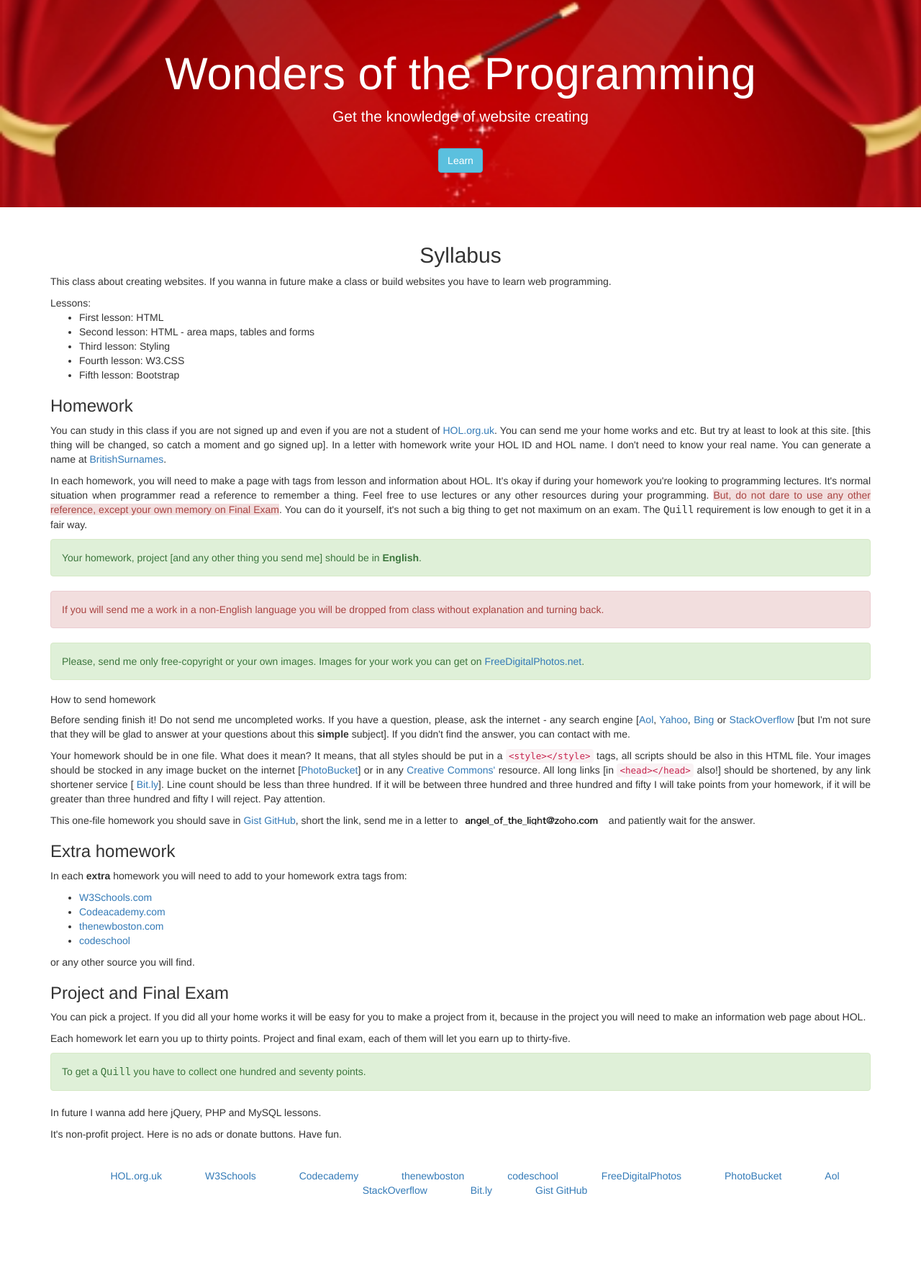
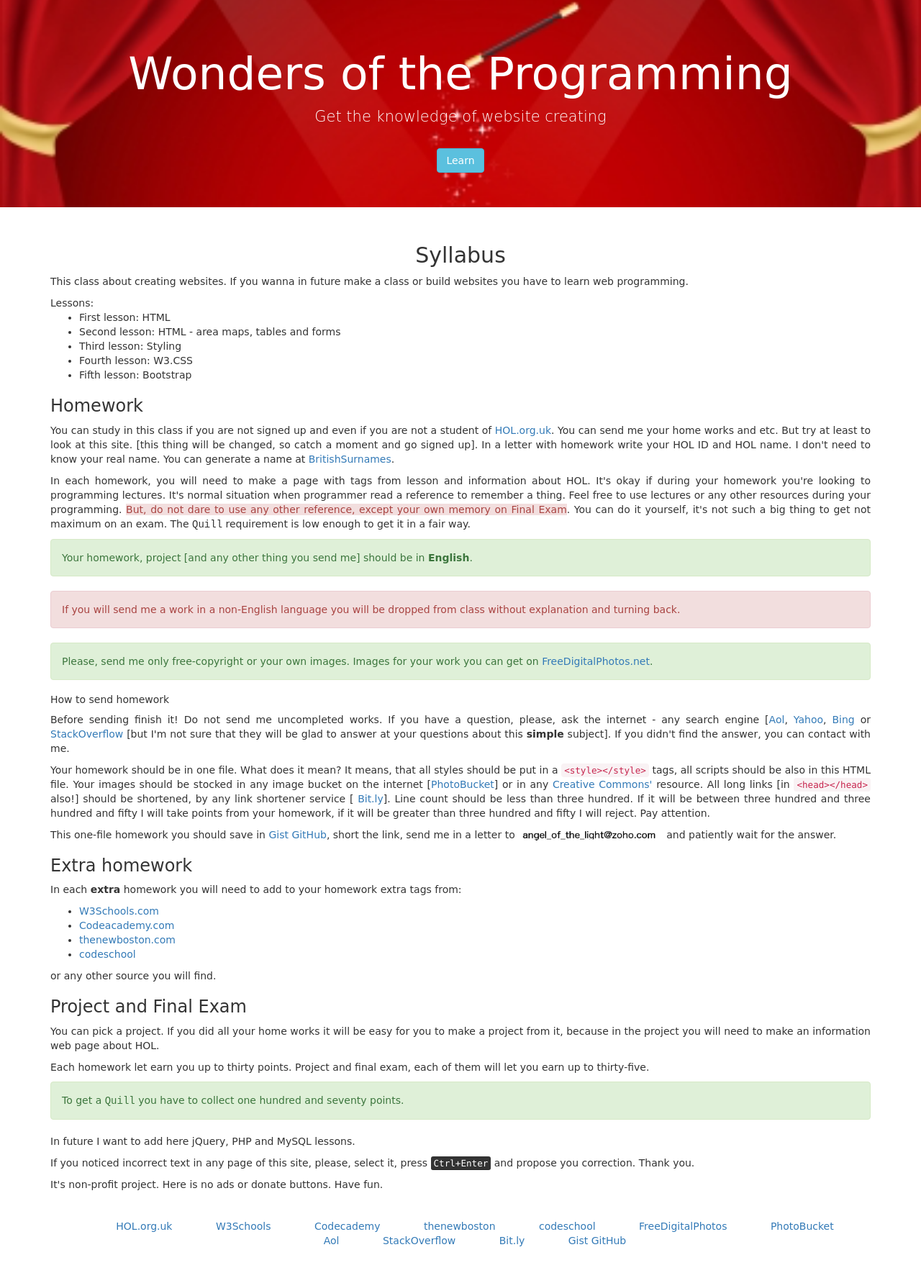
Before and after one commit to Richard-McConnell/wotp, a PHP site: page /?syllabus in a window 1280 px wide. Shown: the part 40-1816 px from the top of the page at 72% size. Before the commit the page ends 1702 px from the top, so only its background shows below. Run offline with PHP 8.4, Linux system fonts and the light colour scheme.

Commit message:
Text correction future has come

```diff
--- a/_header.php
+++ b/_header.php
@@ -5,14 +5,63 @@
 		<title>Wonders of the Programming</title>
 
 		<link rel="stylesheet" type="text/css" href="./bootstrap/css/bootstrap.min.css">
-  <script src="https://ajax.googleapis.com/ajax/libs/jquery/1.12.0/jquery.min.js"></script>
+    <script src="https://ajax.googleapis.com/ajax/libs/jquery/1.12.0/jquery.min.js"></script>
 		<script src="./bootstrap/js/bootstrap.min.js"></script>
 		<link rel="stylesheet" type="text/css" href="./style.css">
 		<meta name="viewport" content="width=device-width,initial-scale=1">
 		<meta charset="utf-8">
 
+
+		<script language="javascript">
+			var selected_text = "";
+
+			function body_onkeyup(element, e)
+			{
+				e = e || event;
+				if(e.ctrlKey && e.keyCode == 13)
+				{
+					var correction = prompt('Propose correction of this text', selected_text);
+					var from = prompt('Please, enter your email:', "");
+					var xmlHttp = new XMLHttpRequest();
+					var result = 0;
+					xmlHttp.onreadystatechange = function()
+					{
+						if(xmlHttp.httpRequest == 4 && xmlHttp.status == 200)
+						{
+							result = 1;
+						}
+					}
+					var url = "./correction.php?onpage=" + window.location.href +  "&text_to_correct=" + selected_text + "&correction=" + correction + "&from=" + from;
+					// debug, delete later
+					if(e.altKey)
+					{
+						prompt('Text will be sent to this url:', url);
+					}
+					xmlHttp.open("POST", url, true);
+					// ten tries to send and exit
+					while(result >= -10)
+					{
+						if(result == 1)
+						{
+							break;
+						}
+						xmlHttp.send();
+					}
+					if(result == -11)
+					{
+						alert("Your correction is not sent. Please, send it again when your internet connection will be restored. Thank you.");
+					}
+				}
+			}
+
+			function save_selected_text()
+			{
+				selected_text = window.getSelection();
+			}
+
+		</script>
 	</head>
-	<body>
+	<body onkeyup="body_onkeyup(this, event)" onmouseup="save_selected_text()">
 			<nav id="navbar">
 				<div class="container">
 					<ul class="nav nav-pills">
--- a/style.css
+++ b/style.css
@@ -1,6 +1,7 @@
 body
 {
 	cursor: default;
+	font-family: Comic Sans MS;
 }
 
 p
--- a/syllabus.html
+++ b/syllabus.html
@@ -56,7 +56,10 @@
 					To get a <span class="quill">Quill</span> you have to collect one hundred and seventy points.
 				</p>
 				<p>
-					In future I wanna add here jQuery, PHP and MySQL lessons.
+					In future I want to add here jQuery, PHP and MySQL lessons.
+				</p>
+				<p>
+					If you noticed incorrect text in any page of this site, please, select it, press <kbd>Ctrl+Enter</kbd> and propose you correction. Thank you.
 				</p>
 				<p>
 					It's non-profit project. Here is no ads or donate buttons. Have fun.
```
